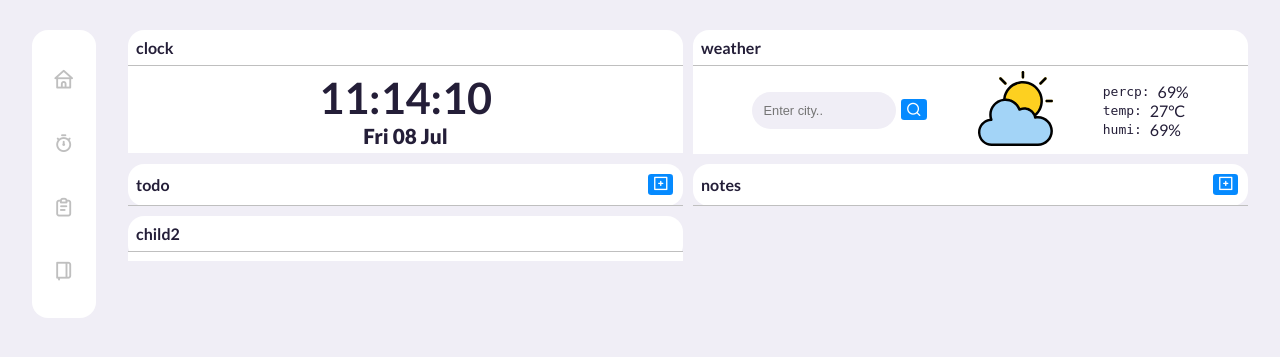
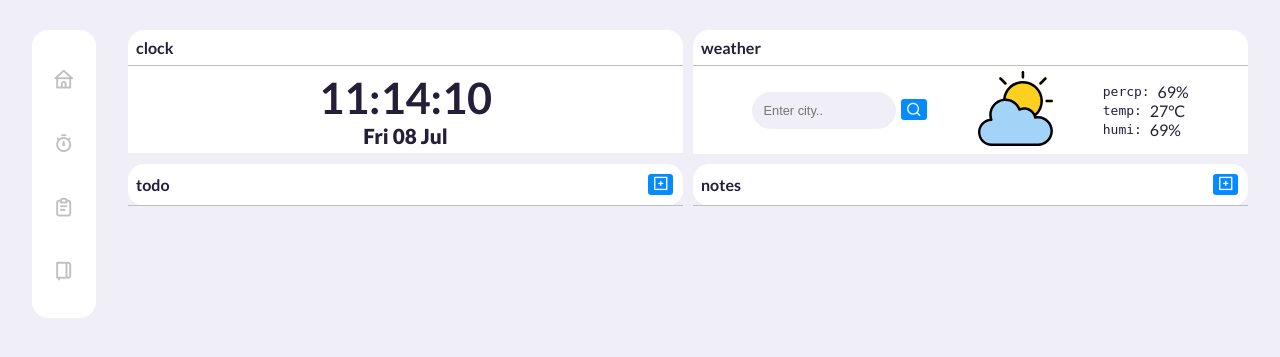
Before and after one commit to kodefarmers/samsara, a PHP site: page /projects/index.php in a window 1280 px wide. Shown: the part 56-413 px from the top of the page. Run offline with PHP 8.4, Linux system fonts and the light colour scheme; the visitor is signed in with stand-in values (Sample User, id 1); data that the repository does not hold is empty; a stand-in replaces the project's code that opens the database connection; some libraries are stand-ins or nearby versions.

Commit message:
removing extra card from home

```diff
--- a/app/views/pages/index.php
+++ b/app/views/pages/index.php
@@ -116,16 +116,6 @@
       <?php endforeach; ?>
     </div>
   </div>
-  <!-- Hourly Weather -->
-  <div class="child contents-child5">
-    <div class="child-head child5 card-head">
-      <span class="card-head-title">child2</span>
-    </div>
-    <div class="child5-content">
-      <div class="child-content-item">
-      </div>
-    </div>
-  </div>
 </div>
 
 <?php require APPROOT . '/views/includes/mainf.php'; ?>
```
